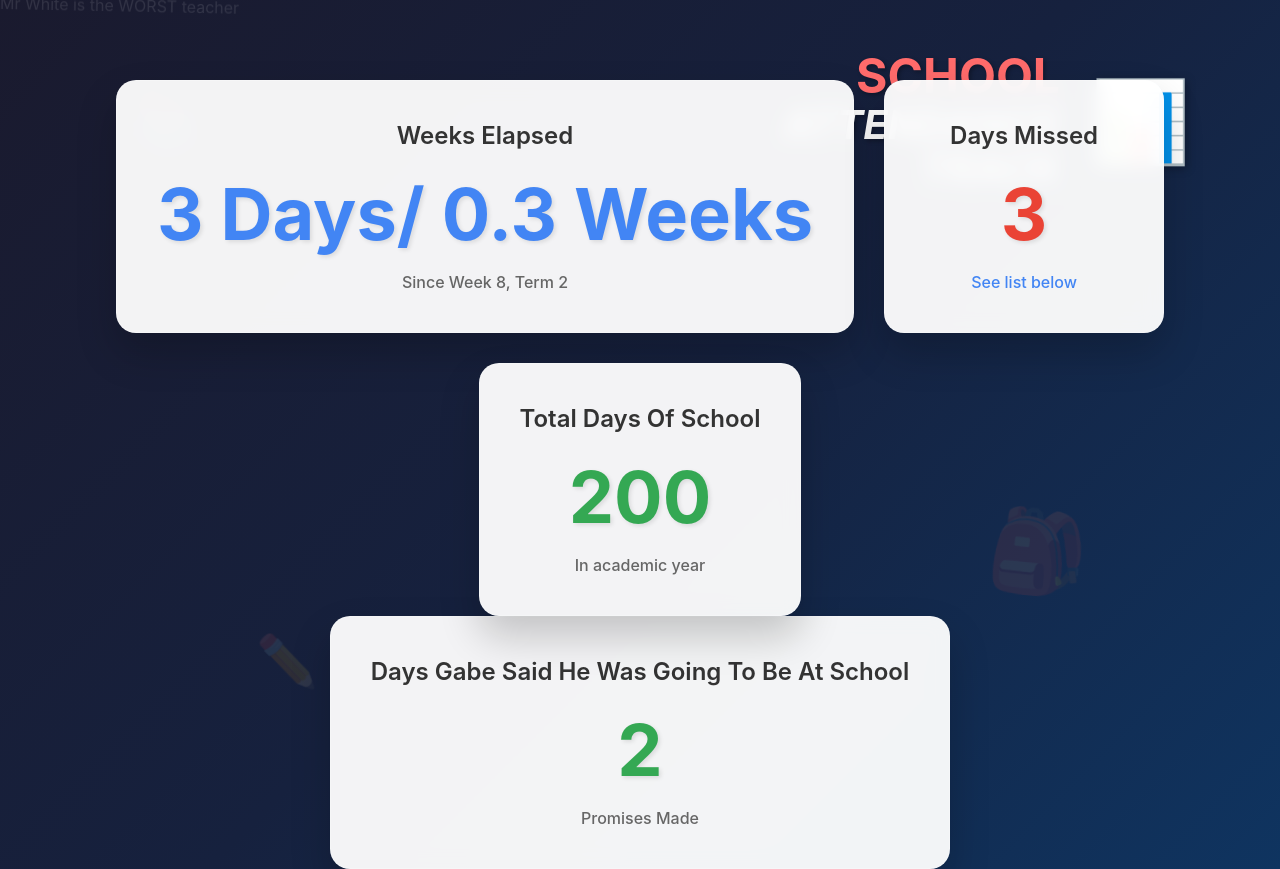
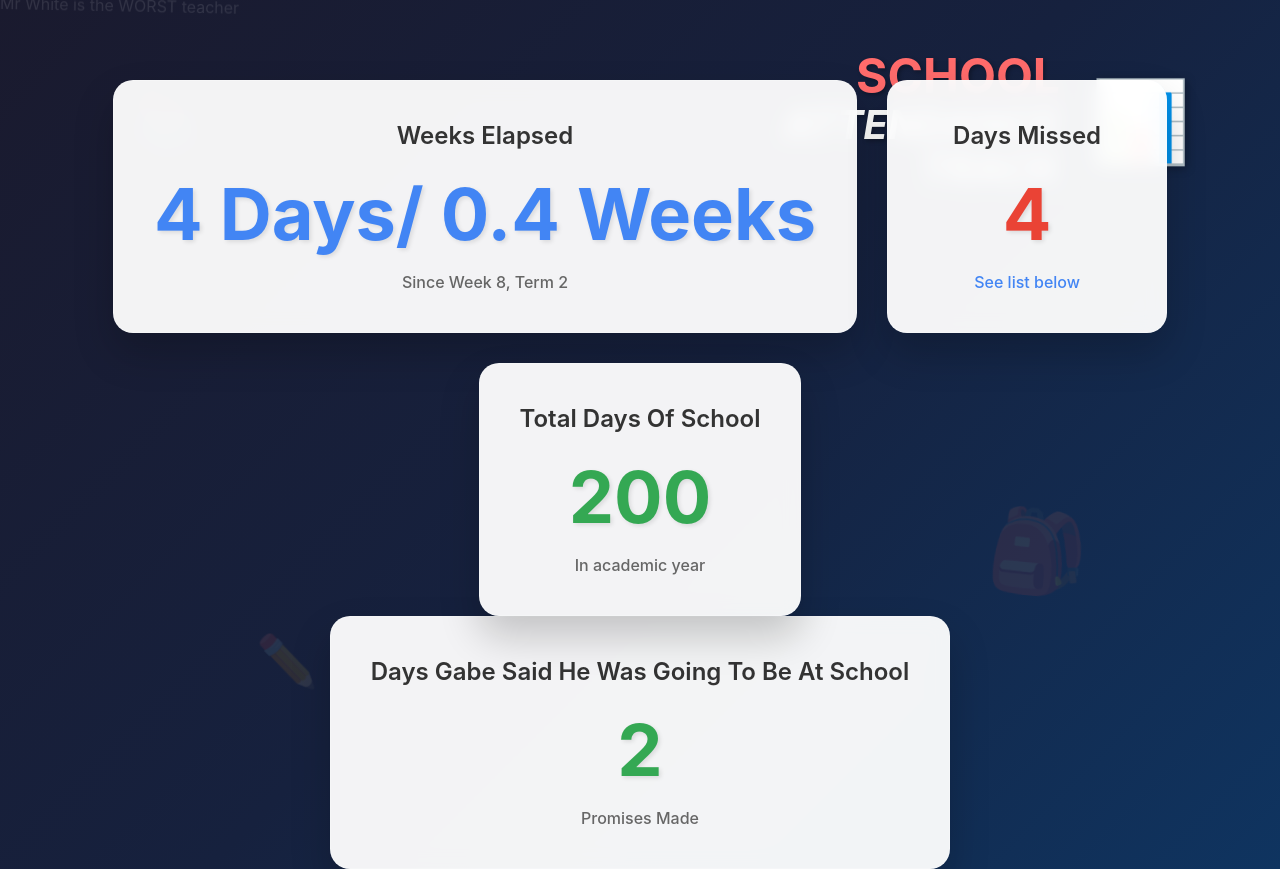
Before and after one commit to GabeTracker/GabeTracker, a plain HTML site: page index.html in a window 1280 px wide. Drawn offline with Linux system fonts and the light colour scheme.

Commit message:
Update index.html

```diff
--- a/index.html
+++ b/index.html
@@ -232,13 +232,13 @@
     <div class="main-content">
         <div class="stat-card">
             <div class="stat-title">Weeks Elapsed</div>
-            <div class="stat-number days-total" id="weeksElapsed">3 Days/ 0.3 Weeks</div>
+            <div class="stat-number days-total" id="weeksElapsed">4 Days/ 0.4 Weeks</div>
             <div class="stat-subtitle">Since Week 8, Term 2</div>
         </div>
 
         <div class="stat-card">
             <div class="stat-title">Days Missed</div>
-            <div class="stat-number days-missed" id="missedDays">3</div>
+            <div class="stat-number days-missed" id="missedDays">4</div>
             <div class="stat-subtitle">
                 <a href="#" class="subtitle-link" onclick="showMissedDays()">See list below</a>
             </div>
@@ -260,7 +260,7 @@
 
     <script>
         function showMissedDays() {
-            alert('Missed Days List:\n\n• June 16 - Wasnt there at all.\n• June 17 - Wasnt there \n• June 18 - Was There for the last 2 periods of the day, but according to the 3 period rule, these were not eligible for counting as a day not missed.');
+            alert('Missed Days List:\n\n• June 16 - Wasnt there at all.\n• June 17 - Wasnt there \n• June 18 - Was There for the last 2 periods of the day, but according to the 3 period rule, these were not eligible for counting as a day not missed.\n• June 19 - Gay little twink decided not to come today');
         }
 
         // Update the counter dynamically based on school year progress
```
